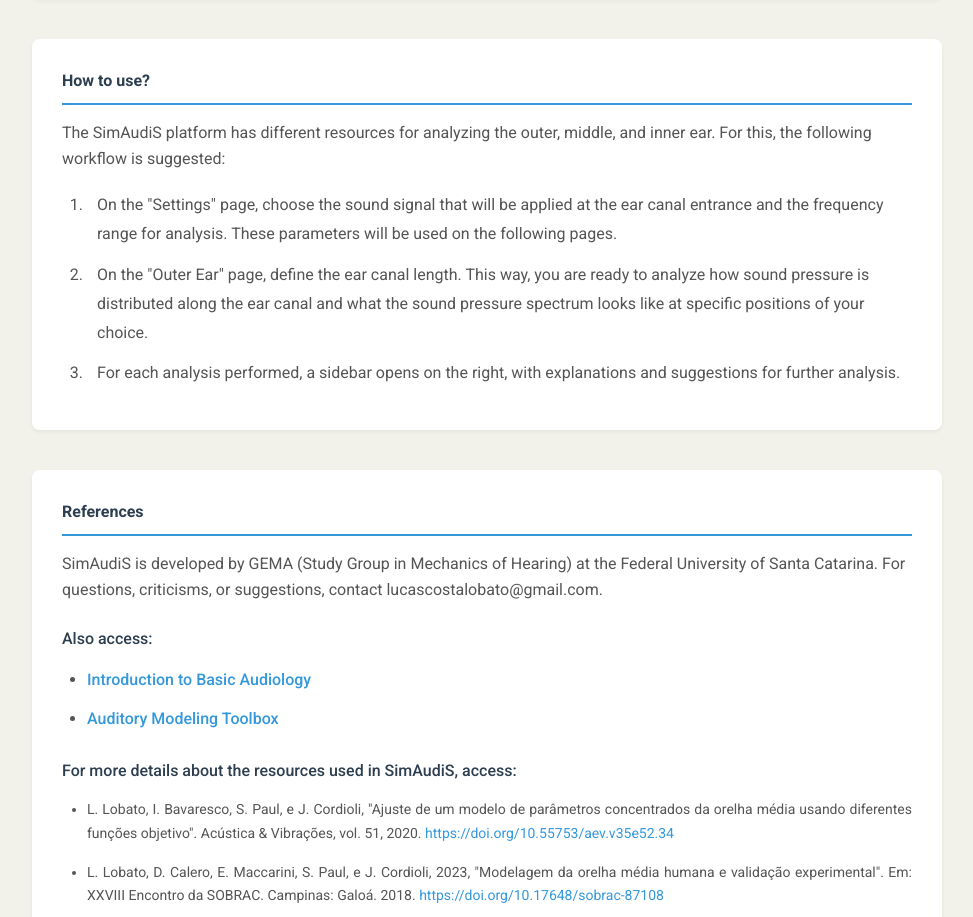
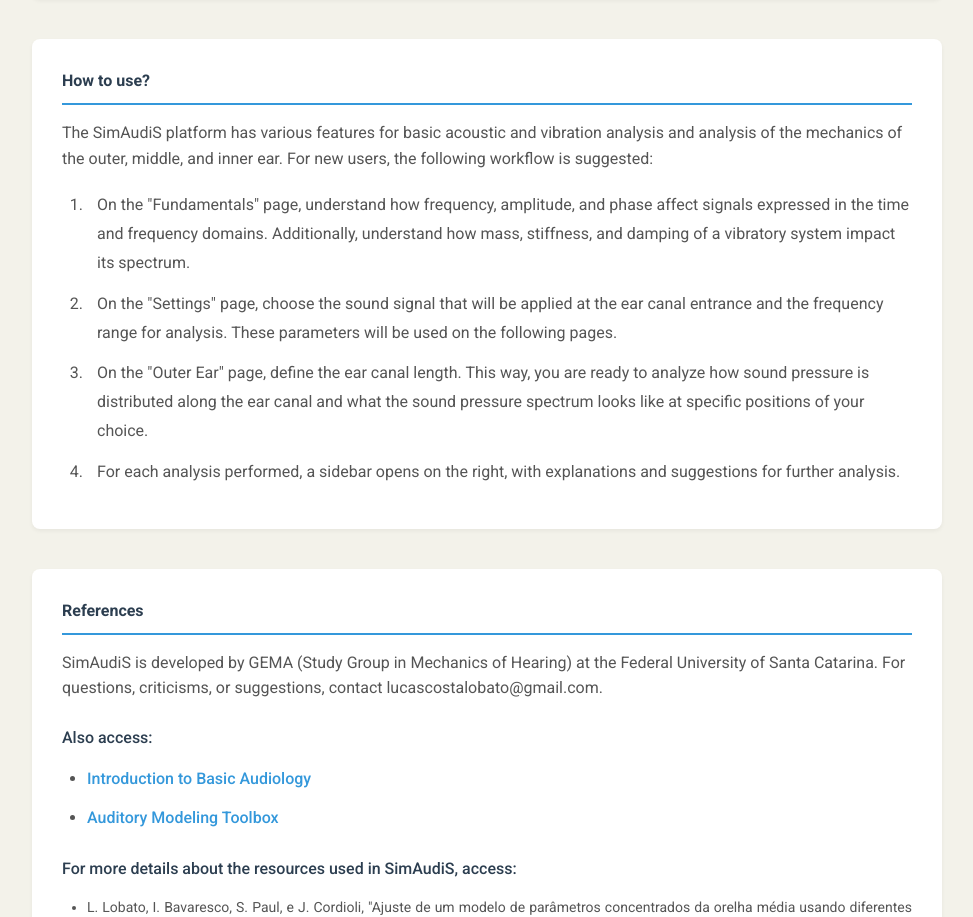
Before and after one commit to LucasCostaLobato/auditory-system-frontend, a React (Vite) app: page / in a window 1280 px wide. Shown: the part 981-1898 px from the top of the page, without its empty margins (278-1251 px from the left). Built offline with nearby package versions, Linux system fonts and the light colour scheme.

Commit message:
Update Home page text

```diff
--- a/src/components/pages/HomePage.jsx
+++ b/src/components/pages/HomePage.jsx
@@ -31,6 +31,7 @@
         <h2 className="section-title">{t('home.howToUseTitle')}</h2>
         <p className="section-intro">{t('home.howToUseIntro')}</p>
         <ol className="section-list numbered">
+          <li>{t('home.howToUseStep0')}</li>
           <li>{t('home.howToUseStep1')}</li>
           <li>{t('home.howToUseStep2')}</li>
           <li>{t('home.howToUseStep3')}</li>
--- a/src/translations.json
+++ b/src/translations.json
@@ -148,7 +148,8 @@
       "whatIsPoint3": "Além disso, o SimAudiS auxilia na análise quantitativa de gráficos, especialmente para pessoas com pouca experiência no tema.",
       "figureAlt": "Ilustração do sistema auditivo periférico",
       "howToUseTitle": "Como usar?",
-      "howToUseIntro": "A plataforma SimAudiS tem diferentes recursos para análise das orelhas externa, média e interna. Para isso, sugere-se o seguinte fluxo:",
+      "howToUseIntro": "A plataforma SimAudiS tem diferentes recursos para estendimento básico de acústica e vibrações e análise da mecânica das orelhas externa, média e interna. Para usuários novos, sugere-se o seguinte fluxo:",
+      "howToUseStep0": "Na página \"Fundamentos\", entenda como frequência, amplitude e fase impactam em sinais expressos no domínio do tempo e frequência. Além disso, entenda como massa, rigidez e amortecimento de um sistema vibratório impactam em seu espectro.",
       "howToUseStep1": "Na página \"Configurações\", escolha o sinal sonoro que será aplicado na entrada do canal auditivo e a faixa de frequência de análise. Esses parâmetros serão utilizados nas páginas seguintes.",
       "howToUseStep2": "Na páginas \"Orelha Externa\", \"Orelha Média\" e \"Orelha Interna\", você pode escolher parâmetros como o tamanho do canal auditivo e condição da orelha média. ",
       "howToUseStep3": "Para cada análise realizada, é aberta uma barra lateral, à direita, com explicações e sugestões de análises.",
@@ -316,7 +317,8 @@
       "whatIsPoint3": "Furthermore, SimAudiO assists in the quantitative analysis of graphs, especially for people with little experience in the subject.",
       "figureAlt": "Illustration of the peripheral auditory system",
       "howToUseTitle": "How to use?",
-      "howToUseIntro": "The SimAudiS platform has different resources for analyzing the outer, middle, and inner ear. For this, the following workflow is suggested:",
+      "howToUseIntro": "The SimAudiS platform has various features for basic acoustic and vibration analysis and analysis of the mechanics of the outer, middle, and inner ear. For new users, the following workflow is suggested:",
+      "howToUseStep0": "On the \"Fundamentals\" page, understand how frequency, amplitude, and phase affect signals expressed in the time and frequency domains. Additionally, understand how mass, stiffness, and damping of a vibratory system impact its spectrum.",
       "howToUseStep1": "On the \"Settings\" page, choose the sound signal that will be applied at the ear canal entrance and the frequency range for analysis. These parameters will be used on the following pages.",
       "howToUseStep2": "On the \"Outer Ear\" page, define the ear canal length. This way, you are ready to analyze how sound pressure is distributed along the ear canal and what the sound pressure spectrum looks like at specific positions of your choice.",
       "howToUseStep3": "For each analysis performed, a sidebar opens on the right, with explanations and suggestions for further analysis.",
@@ -484,7 +486,8 @@
       "whatIsPoint3": "Además, SimAudiS ayuda en el análisis cuantitativo de gráficos, especialmente para personas con poca experiencia en el tema.",
       "figureAlt": "Ilustración del sistema auditivo periférico",
       "howToUseTitle": "¿Cómo usar?",
-      "howToUseIntro": "La plataforma SimAudiS tiene diferentes recursos para el análisis del oído externo, medio e interno. Para ello, se sugiere el siguiente flujo:",
+      "howToUseIntro": "La plataforma SimAudiS cuenta con diversas funciones para el análisis acústico y vibratorio básico, así como para el análisis de la mecánica del oído externo, medio e interno. Para nuevos usuarios, se recomienda el siguiente flujo de trabajo:",
+      "howToUseStep0": "En la página \"Fundamentos\", comprenda cómo la frecuencia, la amplitud y la fase afectan las señales expresadas en los dominios del tiempo y la frecuencia. Además, comprenda cómo la masa, la rigidez y la amortiguación de un sistema vibratorio impactan su espectro.",
       "howToUseStep1": "En la página \"Configuraciones\", elija la señal sonora que se aplicará en la entrada del canal auditivo y el rango de frecuencia de análisis. Estos parámetros se utilizarán en las siguientes páginas.",
       "howToUseStep2": "En la página \"Oído Externo\", defina la longitud del canal auditivo. Así, estará listo para analizar cómo se distribuye la presión sonora a lo largo del canal auditivo y cómo es el espectro de presión sonora en determinadas posiciones de su elección.",
       "howToUseStep3": "Por cada análisis realizado, se abre una barra lateral a la derecha, con explicaciones y sugerencias para posteriores análisis.",
```
